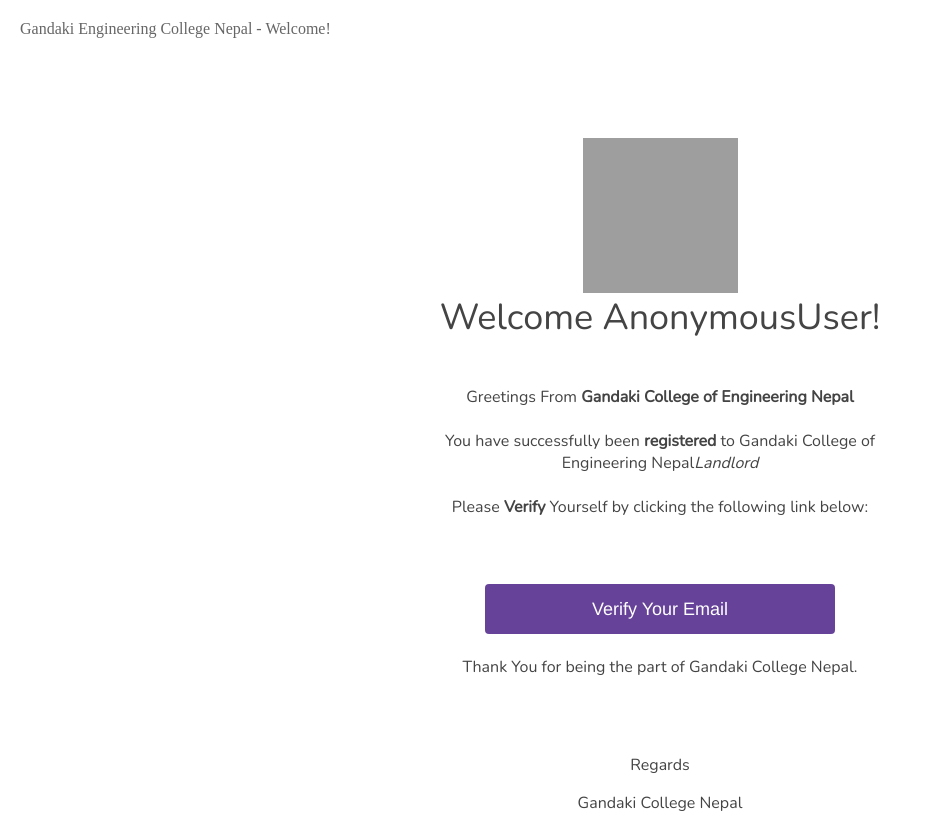
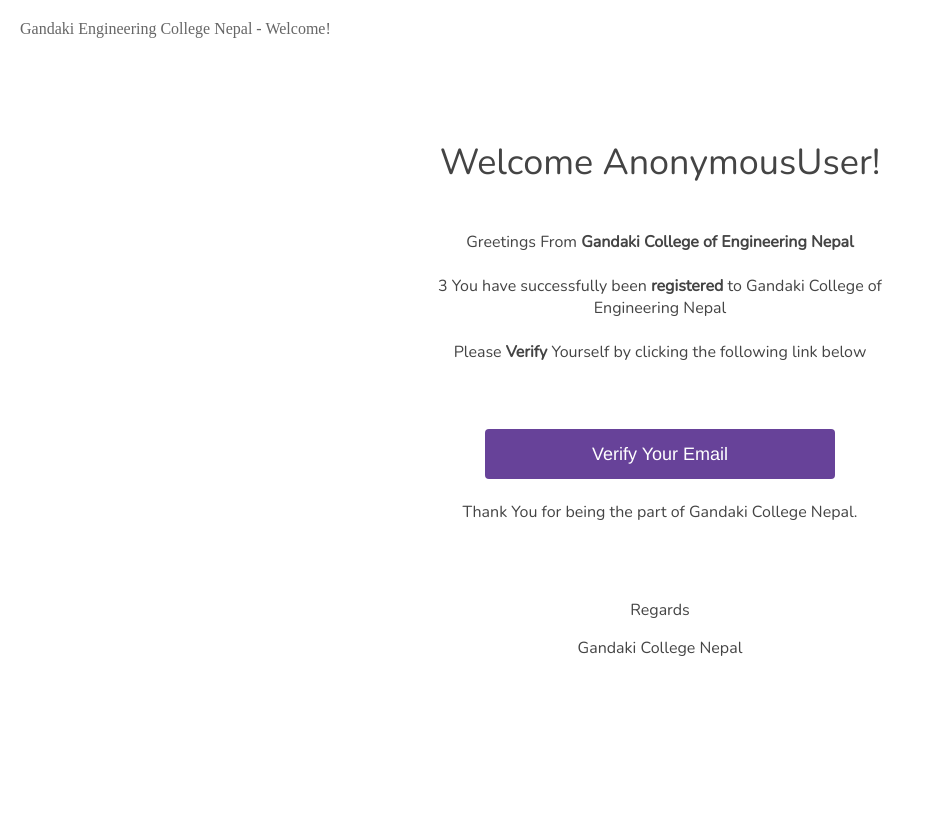
Before and after one commit to nawarazpokhrel/gces_backend, a Django app: template templates/welcome_email.html in a window 1280 px wide. Shown: the whole page, without its empty margins (0-925 px from the left). Run offline with Django 3.2, Linux system fonts and the light colour scheme; the template is opened without the code that fills it, so the values that code supplies are empty; grey boxes are pictures that could not be loaded.

Commit message:
refactor(email): Remove unnecessary lines of code (image)

```diff
--- a/templates/welcome_email.html
+++ b/templates/welcome_email.html
@@ -100,19 +100,19 @@
 <table bgcolor="#fff" cellpadding="0" cellspacing="0" class="" style="margin: 0 auto; width: 100%; margin-top: 100px;">
 <tbody style="margin-top: 15px;">
   <tr class="">
-<td class="">
-<img alt="robot picture" class="" height="155" src="https://proptech-kenya.firebaseapp.com/assets/images/logo.png" width="155">
-</td>
+{#<td class="">#}
+{#<img alt="robot picture" class="" height="155" src="https://proptech-kenya.firebaseapp.com/assets/images/logo.png" width="155">#}
+{#</td>#}
 </tr>
 <tr class=""><td class="headline">Welcome {{ user  }}!</td></tr>
 <tr>
 <td>
 <center class=""><table cellpadding="0" cellspacing="0" class="" style="margin: 0 auto;" width="75%"><tbody class=""><tr class="">
 <td class="" style="color:#444; font-weight: 400;"><br><br>
-  Greetings From <strong>Gandaki College of Engineering  Nepal </strong><br><br>
-  You have successfully been <strong>registered </strong> to Gandaki College of Engineering  Nepal<em>Landlord</em><br>
+  Greetings From <strong>Gandaki College of Engineering  Nepal </strong><br><br>3
+  You have successfully been <strong>registered </strong> to Gandaki College of Engineering  Nepal<br>
  <br>
-    Please <strong>Verify</strong> Yourself by clicking the following link below:
+    Please <strong>Verify</strong> Yourself by clicking the following link below
 <br>
 {#<span style="font-weight:bold;">Email: &nbsp;</span><span style="font-weight:lighter;" class="">email@email.com</span>#}
 {# <br>#}
```
